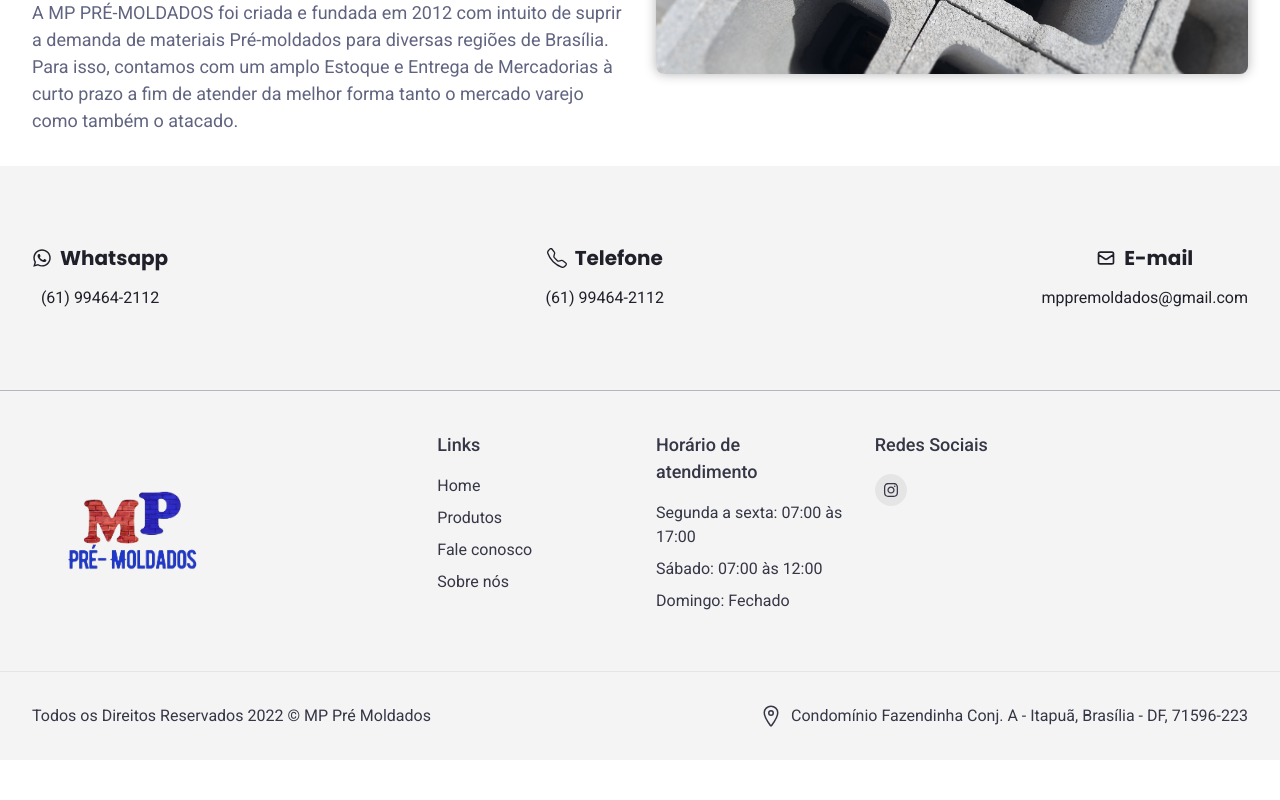
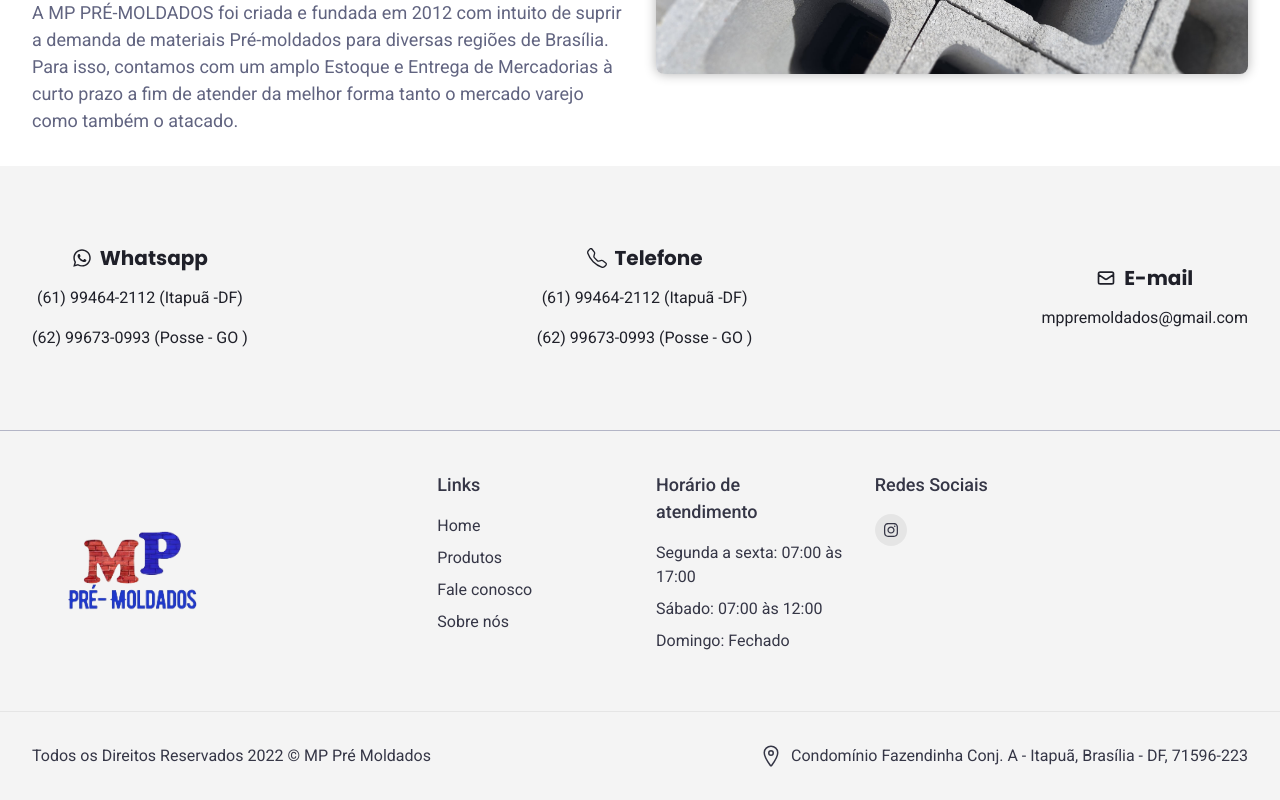
Before and after one commit to pedromiiguel/lp-pre-moldados, a Next.js app: page / in a window 1280 px wide. Shown: the part 2197-2997 px from the top of the page. Before the commit the page ends 2957 px from the top, so only its background shows below. Built offline with nearby package versions, Linux system fonts and the light colour scheme.

Commit message:
chore: add new contact

```diff
--- a/src/components/Sections/SectionContacts/index.tsx
+++ b/src/components/Sections/SectionContacts/index.tsx
@@ -8,13 +8,13 @@ import Container from '../../Container';
 const content = {
   contacts: [
     {
-      value: '(61) 99464-2112',
+      value: '(61) 99464-2112 (Itapuã  -DF)',
       href: 'https://api.whatsapp.com/send?phone=5561994642112',
       icon: <FaWhatsapp size={20} />,
       label: 'Whatsapp',
     },
     {
-      value: '(61) 99464-2112',
+      value: '(61) 99464-2112 (Itapuã  -DF)',
       href: 'tel:61994642112',
       icon: <BsTelephone size={20} />,
       label: 'Telefone',
@@ -46,7 +46,7 @@ export const SectionContacts: React.FC = () => {
             py={20}
             gap={20}
           >
-            {content.contacts.map((item) => (
+            {content.contacts.map((item, index) => (
               <Flex
                 flexDirection="column"
                 alignItems="center"
@@ -67,6 +67,16 @@ export const SectionContacts: React.FC = () => {
                 >
                   {item.value}
                 </Text>
+                {index !== 2 && (
+                   <Text
+                   target="_blank"
+                     as="a"
+                     href={index === 0? 'https://api.whatsapp.com/send?phone=5562996730993' : 'tel:62996730993'}
+                     _hover={{ textDecoration: 'underline' }}
+                   >
+                     (62) 99673-0993 (Posse - GO )
+                   </Text>
+                )}
               </Flex>
             ))}
           </Flex>
```
